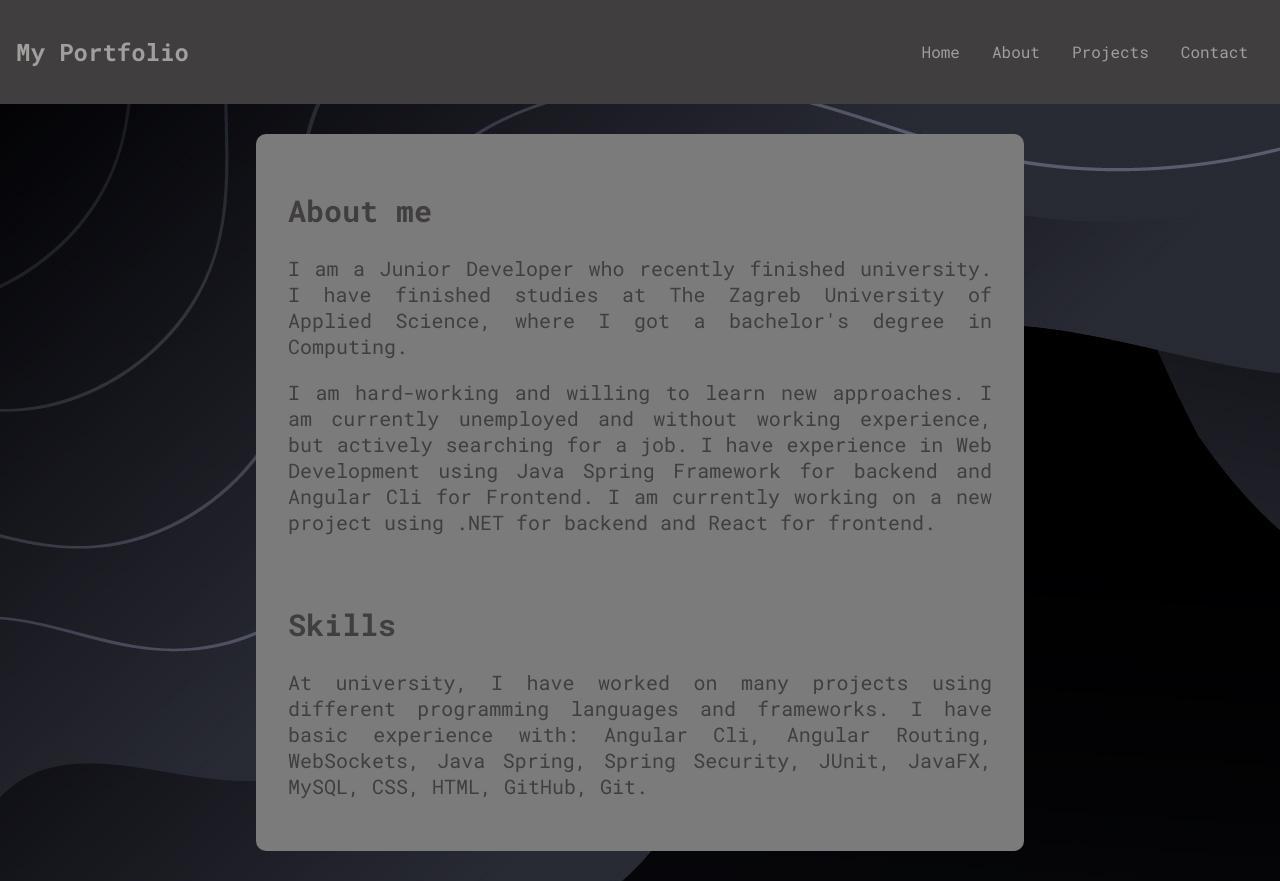
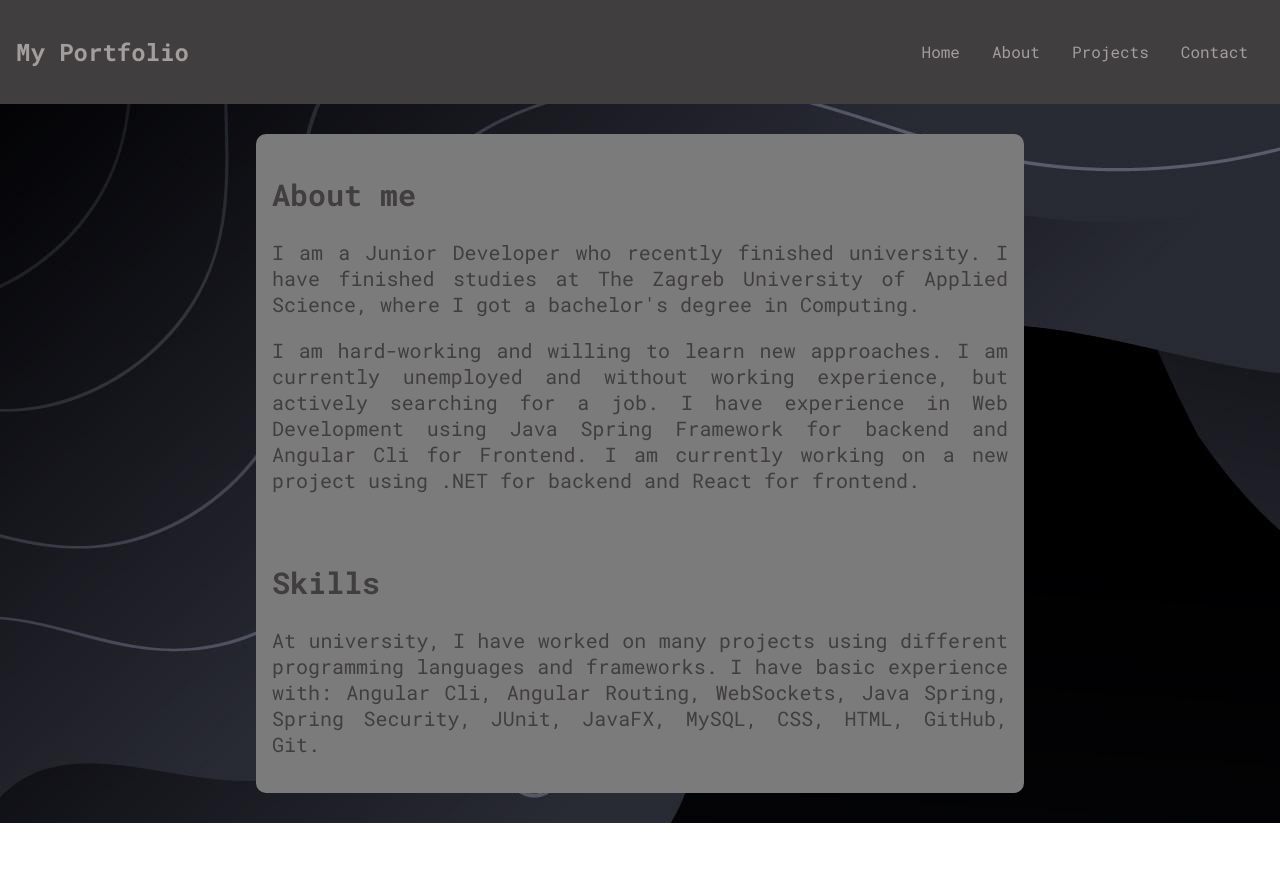
Before and after one commit to DenisLjubojevic/Portfolio, a React (Create React App) app: page /about in a window 1280 px wide. After the commit the page ends 823 px from the top, so only its background shows below. Built offline with nearby package versions, Linux system fonts and the light colour scheme.

Commit message:
Updated contact css

```diff
--- a/src/pages/about.js
+++ b/src/pages/about.js
@@ -3,7 +3,7 @@ import "./about.css";
 
 function About() {
     return (
-        <section id="about" style={{padding: "2rem"}} className="about-container">
+        <section id="about" style={{padding: "1rem"}} className="about-container">
             <h2>About me</h2>
             <p>I am a Junior Developer who recently finished university.
                 I have finished studies at The Zagreb University of Applied Science, where I got a bachelor's degree in Computing.</p>
--- a/src/pages/home.js
+++ b/src/pages/home.js
@@ -4,7 +4,7 @@ import "./home.css";
 
 function Home() {
     return (
-        <section id="home" style={{padding: "2rem", textAlign: "center"}} className="home-container">
+        <section id="home" style={{padding: "1rem", textAlign: "center"}} className="home-container">
             <img src={profilePicture} alt="Profile picture" className="image-container"></img>
             <h1>Welcome to My Portfolio</h1>
             <p>I am a Junior Developer passionate about programming and fixing problems.</p>
--- a/src/pages/projectDetails.js
+++ b/src/pages/projectDetails.js
@@ -41,7 +41,7 @@ function ProjectDetails() {
     }
 
     return (
-        <div id="projectDetails" style={{padding: "2rem"}} className='details-container'>
+        <div id="projectDetails" style={{padding: "1rem"}} className='details-container'>
             <img src={project.image} alt={project.title} className='details-image' />
             <h1>{project.title}</h1>
 
```
